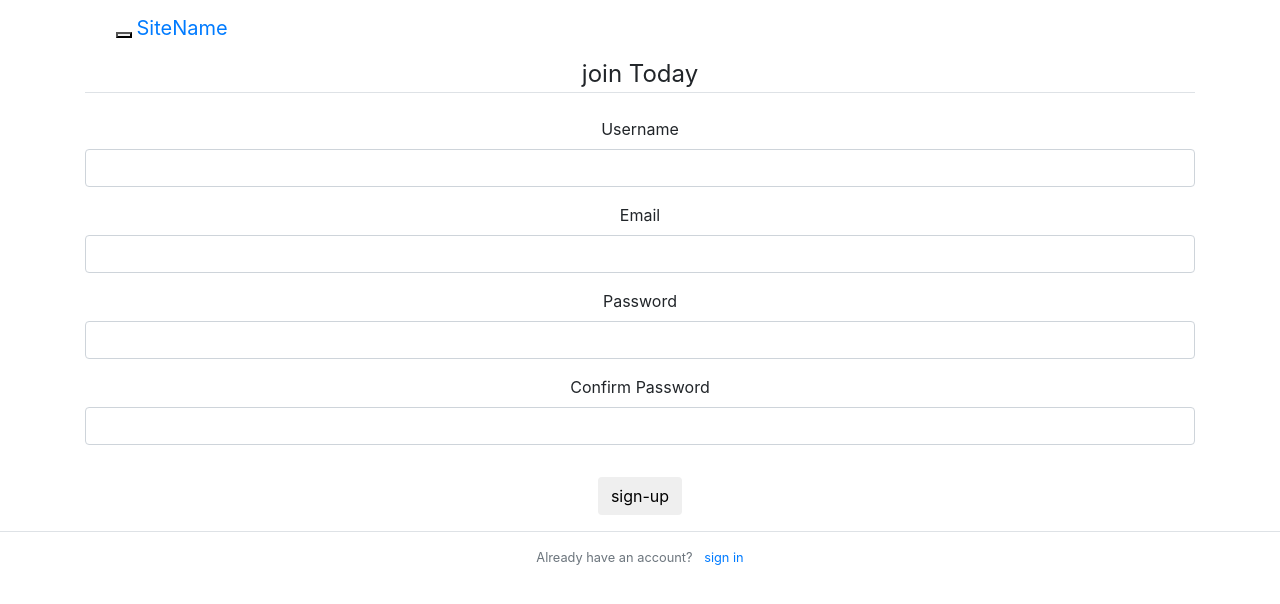
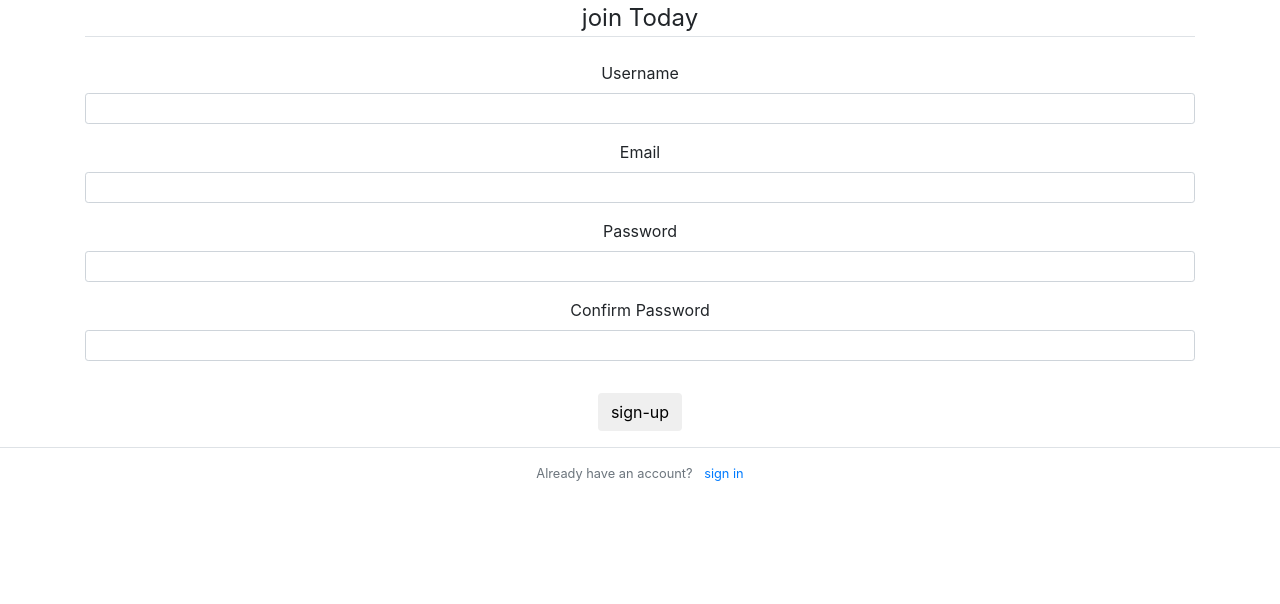
Before and after one commit to Anillab/MyShares, a Flask app: page /register in a window 1280 px wide. Shown: the top 604 px of the page. Run offline with Flask 2, Linux system fonts and the light colour scheme; some libraries are stand-ins or nearby versions.

Commit message:
styled registration forms

```diff
--- a/app/templates/registration.html
+++ b/app/templates/registration.html
@@ -1,4 +1,4 @@
-{% extends 'base.html' %}
+
 {% block content %}
 <link rel="stylesheet" href="https://maxcdn.bootstrapcdn.com/bootstrap/4.0.0/css/bootstrap.min.css" integrity="sha384-Gn5384xqQ1aoWXA+058RXPxPg6fy4IWvTNh0E263XmFcJlSAwiGgFAW/dAiS6JXm" crossorigin="anonymous">
    <div class="container">
@@ -10,27 +10,27 @@
                <div class="form-group col-xs-3" >
                    {{form.username.label}}
                    <br>
-                   {{form.username(class="form-control input-sm col-xs-3")}}
+                   {{form.username(class="form-control form-control-sm")}}
                </div>
 
             <div class="form-group col-xs-3" class="col-xs-3">
                 {{form.email.label}}
                 <br>
-                {{form.email(class="form-control input-sm col-xs-3")}}
+                {{form.email(class="form-control form-control-sm")}}
             </div>
 
 
             <div class="form-group col-xs-3"class="col-xs-3">
                 {{form.password.label}}
                 <br>
-                {{form.password (class="form-control input-sm col-xs-3")}}
+                {{form.password (class="form-control form-control-sm")}}
             </div>
 
 
             <div class="form-group"class="col-xs-3">
                 {{form.confirm_password.label}}
                 <br>
-                {{form.confirm_password (class="form-control input-sm col-xs-3")}}
+                {{form.confirm_password (class="form-control form-control-sm")}}
             </div>
 
            </fieldset>
```
